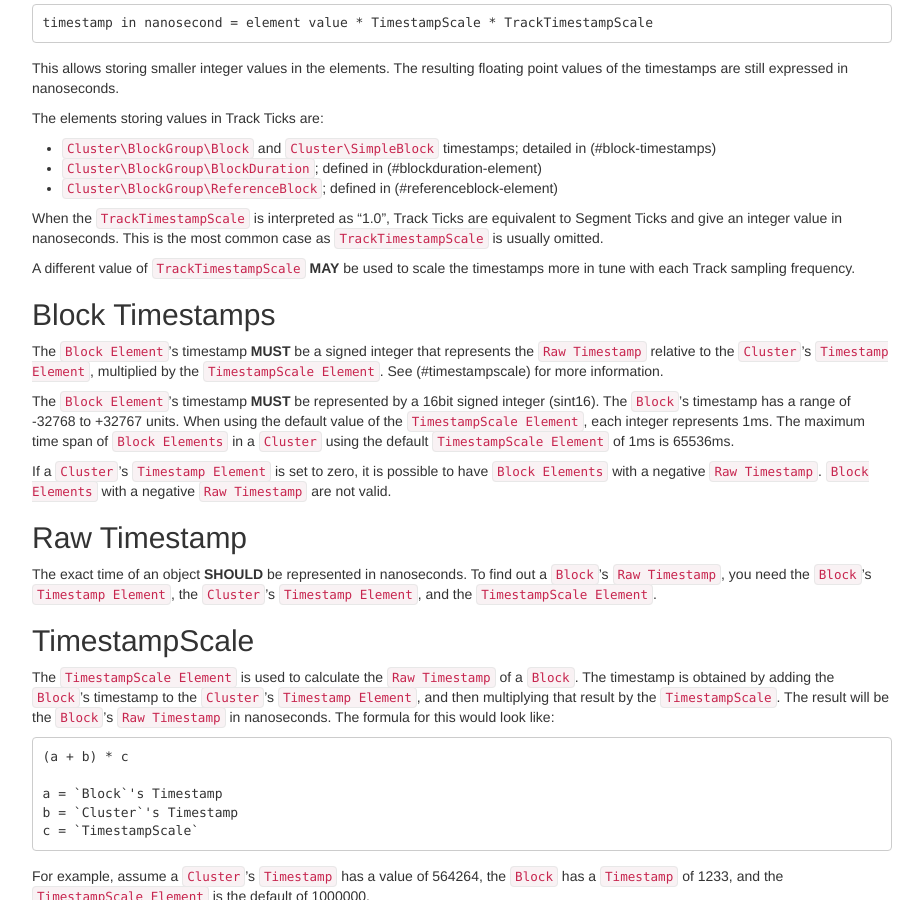
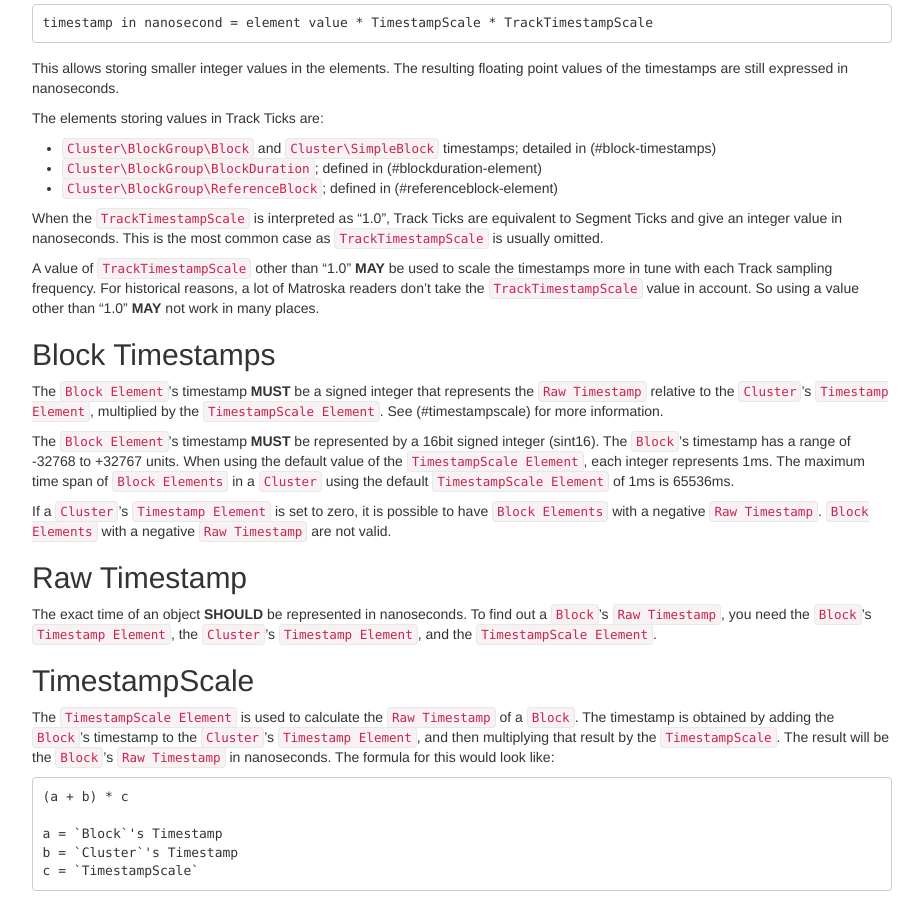
Before and after one commit to ietf-wg-cellar/matroska-specification, a Jekyll site: the page built from notes.md, in a window 1280 px wide and 900 px high, scrolled down 4390 px. Shown: the whole window, without its empty margins (273-1196 px from the left). Built offline with Jekyll 4.4.1, drawn with Linux system fonts in a browser that asks for light colours.

Commit message:
mention that TrackTimestampScale is not safe to use

```diff
--- a/notes.md
+++ b/notes.md
@@ -317,8 +317,10 @@ The elements storing values in Track Ticks are:
 When the `TrackTimestampScale` is interpreted as "1.0", Track Ticks are equivalent to Segment Ticks
 and give an integer value in nanoseconds. This is the most common case as `TrackTimestampScale` is usually omitted.
 
-A different value of `TrackTimestampScale` **MAY** be used
+A value of `TrackTimestampScale` other than "1.0" **MAY** be used
 to scale the timestamps more in tune with each Track sampling frequency.
+For historical reasons, a lot of Matroska readers don't take the `TrackTimestampScale` value in account.
+So using a value other than "1.0" **MAY** not work in many places.
 
 ## Block Timestamps
 
```
